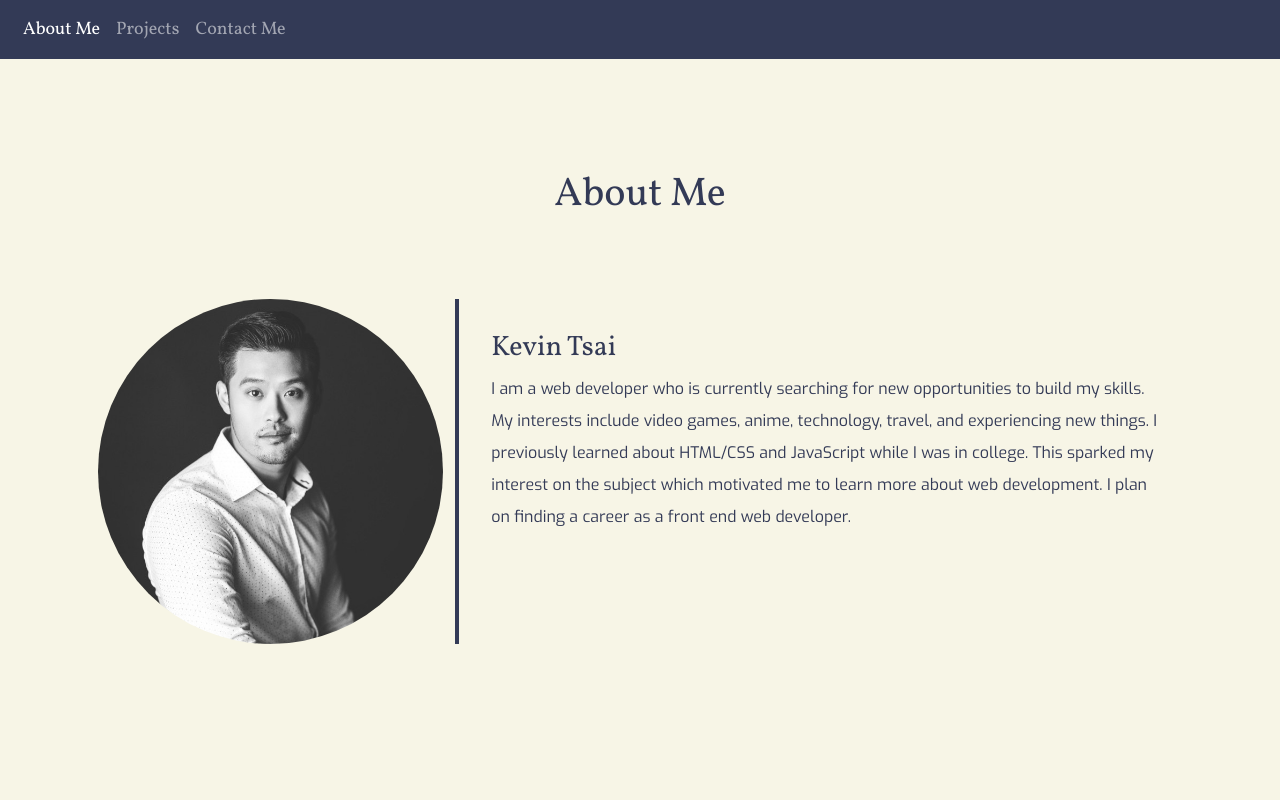
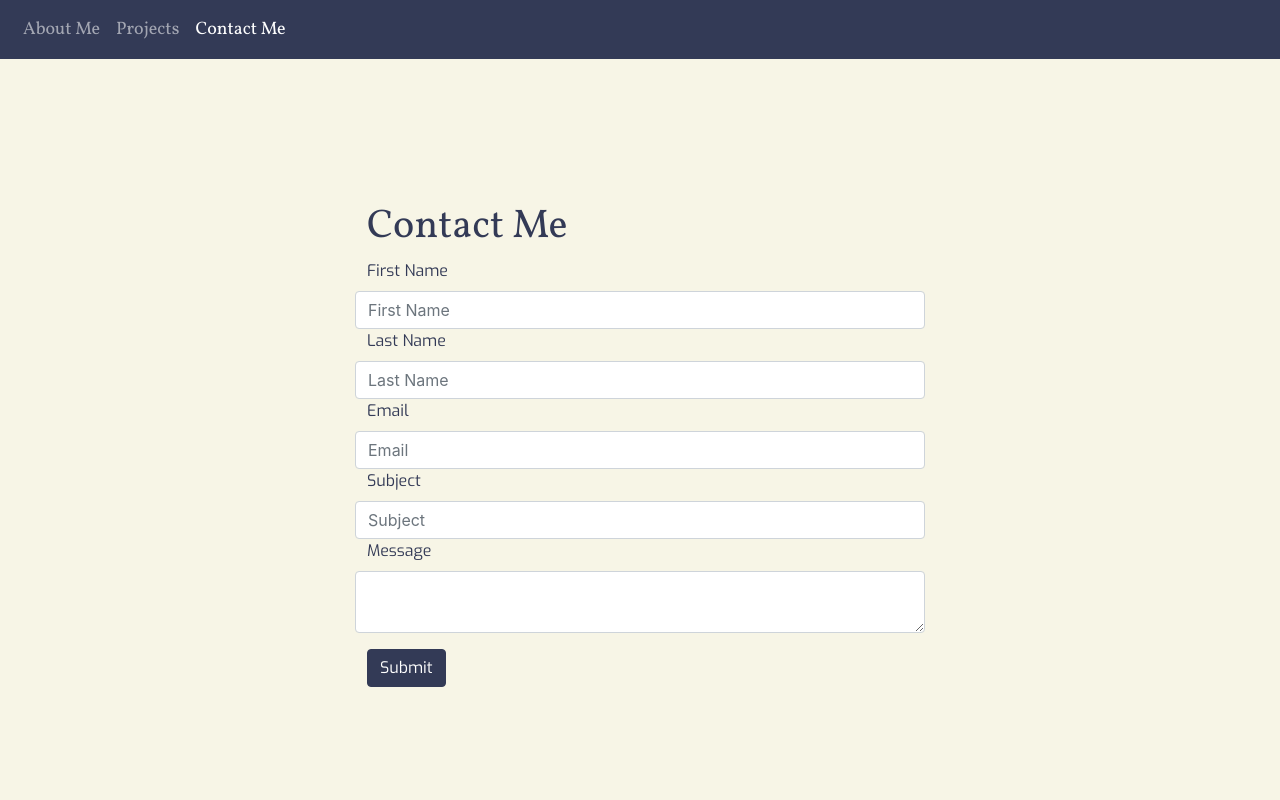
Before and after one commit to K-Tsai/react-portfolio, a React (Create React App) app: page /contact in a window 1280 px wide. Before the commit this address led to /aboutme. Shown: the top 800 px of the page. Built offline with nearby package versions, Linux system fonts and the light colour scheme.

Commit message:
Added Contact Form

```diff
--- /dev/null
+++ b/src/components/ContactComponent.js
@@ -0,0 +1,156 @@
+import React, {Component} from 'react';
+import { Button, Form, FormGroup, Label, Input, Col, FormFeedback } from 'reactstrap';
+
+class Contact extends Component {
+    constructor(props) {
+        super(props);
+        this.state = {
+            firstName: '',
+            lastName: '',
+            email: '',
+            subject: '',
+            message: '',
+            touched: {
+                firstName: false,
+                lastName: false,
+                email: false,
+                subject: false,
+            }
+        }
+    }
+
+    handleChange = (event) => {
+        const name = event.target.name
+        const value = event.target.value
+        this.setState({
+            [name] : value
+        });
+    }
+
+    handleSubmit = (event) => {
+            console.log('Current state is: ' + JSON.stringify(this.state));
+            alert('Current state is: ' + JSON.stringify(this.state));
+            event.preventDefault();
+    }
+
+    validate(firstName, lastName, email, subject) {
+
+        const errors = {
+            firstName: '',
+            lastName: '',
+            email: '',
+            subject: ''
+        };
+
+        if(this.state.touched.firstName) {
+            if(firstName.length < 2) {
+                errors.firstName='First name must be at least than 2 characters'
+            } else if (firstName.length > 15) {
+                errors.firstName= 'First name must be 15 or less characters'
+            }
+        }
+
+        if(this.state.touched.lastName) {
+            if(lastName.length < 2) {
+                errors.lastName='Last name must be at least than 2 characters'
+            } else if (lastName.length > 15) {
+                errors.lastName= 'Last name must be 15 or less characters'
+            }
+        }
+
+        const reg = /^[\w-\.]+@([\w-]+\.)+[\w-]{2,4}$/
+        if(this.state.touched.email && !reg.test(email)) {
+            errors.email= 'Email must be valid'
+        }
+
+        if(this.state.subject) {
+            if (subject.length > 15){
+                errors.subject= 'subject must be 15 or less characters'
+            }
+        }
+        return errors;
+    }
+
+    handleBlur = (field) => () => {
+        this.setState({
+            touched: {...this.state.touched, [field]: true}
+        });
+    }
+
+    render() {
+
+        const errors = this.validate(this.state.firstName, this.state.lastName, this.state.email, this.state.subject)
+        return(
+            <div className="container">
+                <div className="row row-content">
+                    <div className="col-sm-8 col-md-6 contact-form">
+                        <h1 className="contact-header"> Contact Me </h1>
+                        <Form onSubmit={this.handleSubmit}>
+                            <FormGroup row>
+                                <Label htmlFor="firstName" className="form-label">First Name</Label>
+                                <Input type="text" id="firstName" name="firstName"
+                                    placeholder="First Name"
+                                    value={this.state.firstName}
+                                    invalid={errors.firstName}
+                                    onBlur={this.handleBlur("firstName")}
+                                    onChange={this.handleChange}
+                                />
+                                <FormFeedback>{errors.firstName}</FormFeedback>
+                            </FormGroup>
+                            <FormGroup row>
+                                <Label htmlFor="lastName" className="form-label" >Last Name</Label>
+                                <Input type="text" id="lastName" name="lastName"
+                                    placeholder="Last Name"
+                                    value={this.state.lastName}
+                                    invalid={errors.lastName}
+                                    onBlur={this.handleBlur("lastName")}
+                                    onChange={this.handleChange}
+                                />
+                                <FormFeedback>{errors.lastName}</FormFeedback>
+                            </FormGroup>
+                            <FormGroup row>
+                                <Label htmlFor="email" className="form-label" >Email</Label>
+                                <Input type="text" id="email" name="email"
+                                    placeholder="Email"
+                                    value={this.state.email}
+                                    invalid={errors.email}
+                                    onBlur={this.handleBlur("email")}
+                                    onChange={this.handleChange}
+                                />
+                                <FormFeedback>{errors.email}</FormFeedback>
+                            </FormGroup>
+                            <FormGroup row>
+                                <Label htmlFor="subject" className="form-label" >Subject</Label>
+                                <Input type="text" id="subject" name="subject"
+                                    placeholder="Subject"
+                                    value={this.state.subject}
+                                    invalid={errors.subject}
+                                    onBlur={this.handleBlur("subject")}
+                                    onChange={this.handleChange}
+                                />
+                                <FormFeedback>{errors.subject}</FormFeedback>
+                            </FormGroup>
+                            <FormGroup row>
+                                <Label htmlFor="message" className="form-label" >Message</Label>
+                                <Input type="textarea" id="message" name="message"
+                                    row= "12"
+                                    value={this.state.message}
+                                    onChange={this.handleChange}
+                                />
+                            </FormGroup>
+                            <FormGroup row>
+                                <div className="col-5 mt-3">
+                                    <Button type="submit">
+                                        Submit
+                                    </Button>
+                                </div>
+                            </FormGroup>
+                        </Form>
+                    </div>
+                </div>
+            </div>
+        );
+    }
+}
+
+export default Contact;
--- a/src/components/MainComponent.js
+++ b/src/components/MainComponent.js
@@ -3,6 +3,7 @@ import Header from './HeaderComponent';
 import Footer from './FooterComponent';
 import AboutMe from './AboutMeComponent';
 import Project from './ProjectComponent';
+import Contact from './ContactComponent';
 import { Switch, Route, Redirect, withRouter } from 'react-router-dom';
 
 class Main extends Component {
@@ -14,6 +15,7 @@ class Main extends Component {
                 <Switch>
                     <Route path='/aboutme' component={AboutMe}/>
                     <Route path='/projects' component={Project} />
+                    <Route path='/contact' component={Contact} />
                     <Redirect to='/aboutme' />
                 </Switch>
                 <Footer />
```
